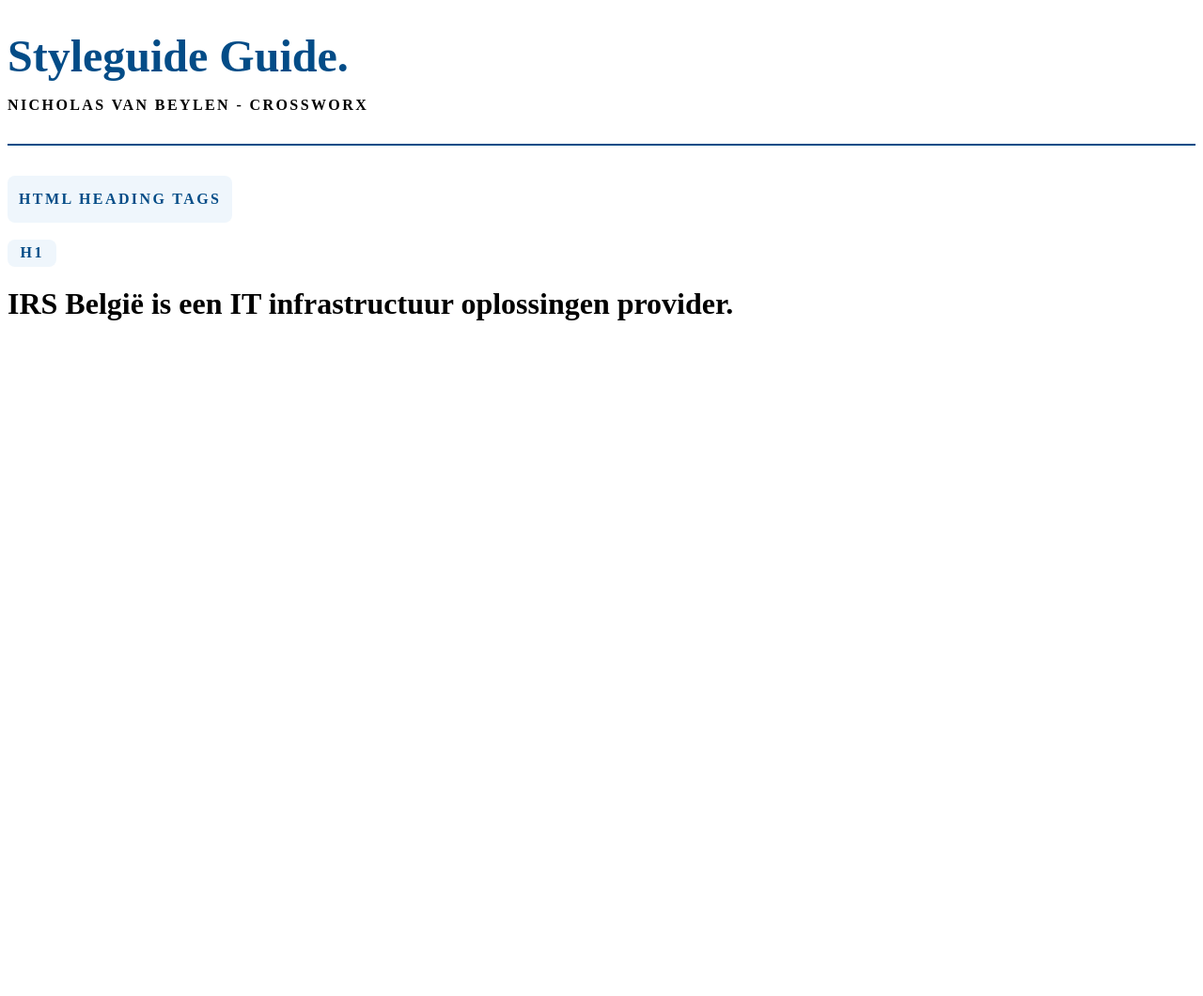
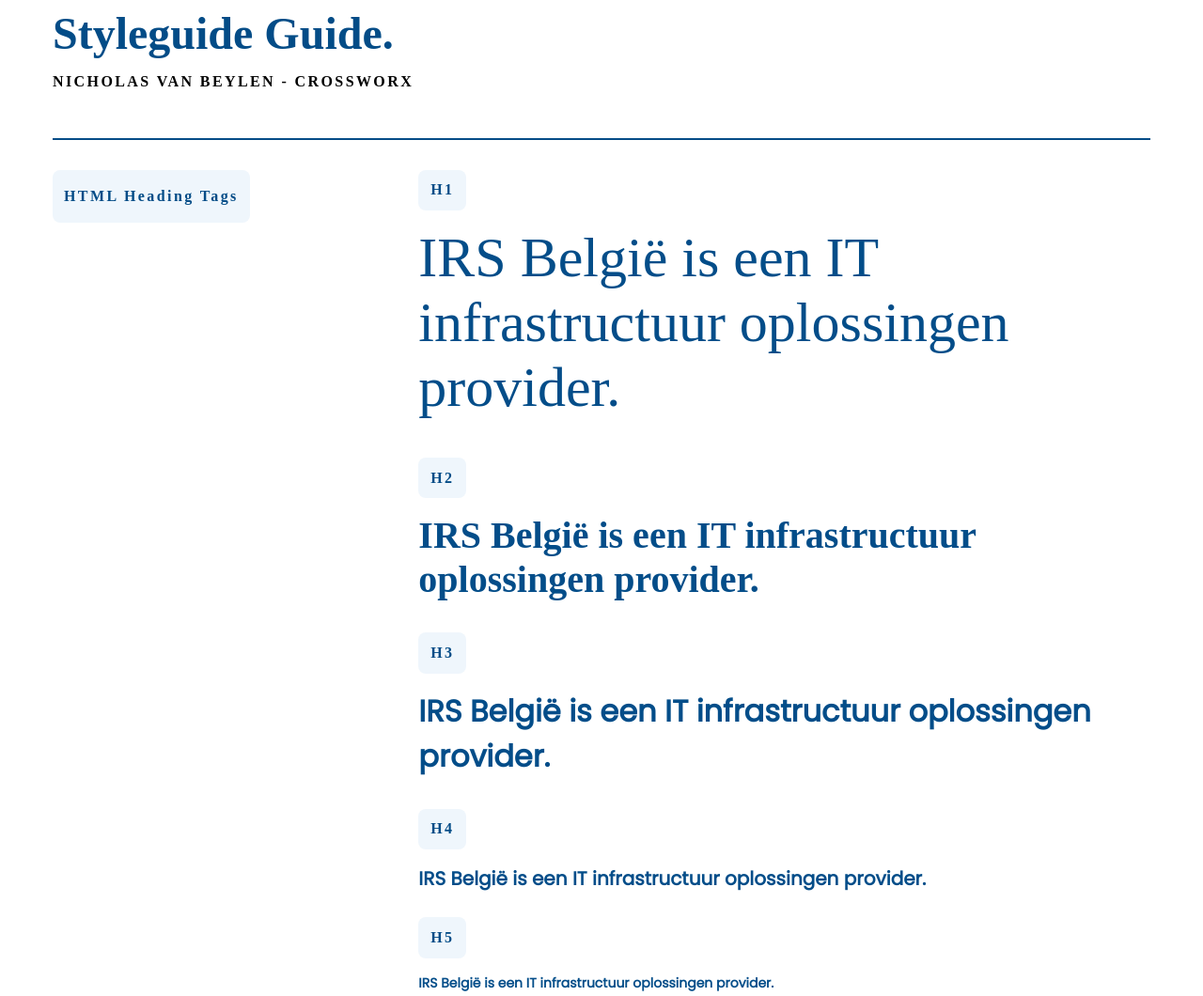
Before and after one commit to aidan-rypens/CWX.IRS.Website, a Gatsby site: page /styleguide in a window 1280 px wide. Shown: the top 1060 px of the page at 94% size. Before the commit the page ends 800 px from the top, so only its background shows below. Built offline with nearby package versions, Linux system fonts and the light colour scheme; Gatsby itself is replaced by a stand-in of ours.

Commit message:
Added basic layout + specific IRS layout

```diff
--- /dev/null
+++ b/gatsby-browser.ts
@@ -0,0 +1,3 @@
+import "@fontsource/poppins";
+import "./src/fonts/fonts.css";
+import "./src/components/layout/irs/layout.css";
--- a/src/components/layout.css
+++ /dev/null
@@ -1,11 +0,0 @@
-html {
-  font-family: Articulat CF;
-  font-display: swap;
-}
-
-h1 {
-  color: #034d89;
-  font-family: Articulat CF;
-  font-weight: normal;
-  font-size: 3rem;
-}
--- /dev/null
+++ b/src/components/layout/Column.tsx
@@ -0,0 +1,39 @@
+import { css } from "@emotion/react";
+import styled from "@emotion/styled";
+import React, { ComponentPropsWithoutRef } from "react";
+
+import { Breakpoints } from "../../types";
+import { forBreakpoints } from "./../../utils/forBreakpoints";
+
+type Props<T> = {
+  as?: T;
+  breakpoints: Breakpoints<number | [number, number]>;
+};
+
+export function Column<T extends keyof JSX.IntrinsicElements>(
+  props: Props<T> & ComponentPropsWithoutRef<T>
+) {
+  return <StyledColumn {...(props as any)} />;
+}
+
+const StyledColumn = styled.div<Props<unknown>>`
+  position: relative;
+  flex: 0 0 100%;
+  flex-direction: column;
+  ${(props) =>
+    forBreakpoints(props.breakpoints, (value) => {
+      const [size, order] = typeof value === "number" ? [value, 0] : value;
+      const width = (100 / 12) * size;
+
+      return width
+        ? css`
+            display: flex;
+            flex-basis: ${width}%;
+            order: ${order};
+          `
+        : css`
+            display: none;
+            order: ${order};
+          `;
+    })};
+`;
--- /dev/null
+++ b/src/components/layout/Container.tsx
@@ -0,0 +1,61 @@
+import { css } from "@emotion/react";
+import styled from "@emotion/styled";
+import React, { ComponentPropsWithoutRef } from "react";
+
+import { breakpoints } from "../../constants";
+import { Breakpoints } from "../../types";
+import { forBreakpoints } from "../../utils/forBreakpoints";
+
+type Props<T> = {
+  as?: T;
+  edges?: Breakpoints<string | [string, string]>;
+};
+
+export function Container<T extends keyof JSX.IntrinsicElements>(
+  props: Props<T> & ComponentPropsWithoutRef<T>
+) {
+  return <StyledContainer {...(props as any)} />;
+}
+
+const StyledContainer = styled.div<Props<unknown>>`
+  display: flex;
+  flex-direction: column;
+  margin: 0 auto;
+  padding: 0 1rem;
+  ${(props) =>
+    props.edges &&
+    css`
+      position: relative;
+      &::before,
+      &::after {
+        content: "";
+        position: absolute;
+        display: block;
+        top: 0;
+        width: calc((100vw - 100%) / 2 + 1rem + 1px);
+        height: 100%;
+        z-index: -1;
+      }
+      ${forBreakpoints(props.edges, (value) => {
+        const [before, after] =
+          typeof value === "string" ? [value, value] : value;
+
+        return css`
+          &::before {
+            left: calc((100vw - 100%) / -2);
+            background-color: ${before};
+          }
+          &::after {
+            right: calc((100vw - 100%) / -2);
+            background-color: ${after};
+          }
+        `;
+      })};
+    `};
+  ${forBreakpoints(
+    breakpoints,
+    (value) => css`
+      width: calc(${value ? `${value - 1}rem` : "100%"} - 1rem);
+    `
+  )};
+`;
--- /dev/null
+++ b/src/components/layout/Row.tsx
@@ -0,0 +1,34 @@
+import { css } from "@emotion/react";
+import styled from "@emotion/styled";
+import React, { ComponentPropsWithoutRef } from "react";
+
+import { Breakpoints } from "../../types";
+import { forBreakpoints } from "../../utils/forBreakpoints";
+
+type Props<T> = {
+  as?: T;
+  spacing?: Breakpoints<number | [number, number]>;
+};
+
+export function Row<T extends keyof JSX.IntrinsicElements>(
+  props: Props<T> & ComponentPropsWithoutRef<T>
+) {
+  return <StyledRow {...(props as any)} />;
+}
+
+const StyledRow = styled.div<Props<unknown>>`
+  display: flex;
+  flex-wrap: wrap;
+  ${(props) =>
+    props.spacing &&
+    forBreakpoints(props.spacing, (value) => {
+      const [x, y] = typeof value === "number" ? [value, value] : value;
+
+      return css`
+        margin: -${y / 2}rem -${x / 2}rem;
+        & > * {
+          padding: ${y / 2}rem ${x / 2}rem;
+        }
+      `;
+    })};
+`;
--- a/src/components/Layout.tsx
+++ b/src/components/layout/irs/Layout.tsx
@@ -1,6 +1,4 @@
 import React from "react";
-import "./layout.css";
-import "./../fonts/fonts.css";
 
 type Props = {
   children?: JSX.Element[] | JSX.Element;
--- /dev/null
+++ b/src/components/layout/irs/Text.tsx
@@ -0,0 +1,35 @@
+import React, { ComponentPropsWithoutRef } from "react";
+import styled from "@emotion/styled";
+import { Text as TextType } from "../../../types";
+import { css, SerializedStyles } from "@emotion/react";
+
+type Props = {
+  as: TextType;
+};
+
+export function Text(props: Props & ComponentPropsWithoutRef<"p">) {
+  return <StyledText {...(props as any)} />;
+}
+
+const texts: Record<TextType, SerializedStyles> = {
+  "text-small": css`
+    font-size: 1.14rem;
+  `,
+  "text-medium": css`
+    font-size: 0.8rem;
+  `,
+  "text-large": css`
+    font-size: 1.5rem;
+  `,
+  "text-xlarge": css`
+    font-size: 2rem;
+  `,
+};
+
+const StyledText = styled.span<Props>`
+  position: relative;
+  color: black;
+  text-align: left;
+  font-weight: bold;
+  ${(props) => texts[props.as as TextType]};
+`;
--- /dev/null
+++ b/src/components/layout/irs/layout.css
@@ -0,0 +1,60 @@
+html {
+  font-family: Articulat CF;
+  font-display: swap;
+}
+
+h1,
+h2,
+h3,
+h4,
+h5,
+h6 {
+  color: #034d89;
+  margin-top: 0;
+}
+
+h1 {
+  font-family: Articulat CF;
+  font-weight: normal;
+  font-size: 3.75rem;
+  color: #034d89;
+}
+
+h2 {
+  font-weight: 700;
+  font-size: 2.5rem;
+}
+
+h3 {
+  font-family: Poppins;
+  font-size: 2rem;
+}
+
+h4 {
+  font-family: Poppins;
+  font-size: 1.25rem;
+}
+
+h5 {
+  font-family: Poppins;
+  font-size: 0.875rem;
+}
+
+h6 {
+  font-family: Poppins;
+  font-size: 0.75rem;
+}
+
+p {
+  margin-top: 0;
+  font-size: 1rem;
+  letter-spacing: 0.02rem;
+  line-height: 1.5rem;
+  font-weight: 300;
+}
+
+a {
+  font-size: 1rem;
+  font-weight: 600;
+  color: #1d1d1d;
+}
--- /dev/null
+++ b/src/constants.ts
@@ -0,0 +1,8 @@
+import { Breakpoint } from "./types";
+
+export const breakpoints: Record<Breakpoint, number> = {
+  phone: 0,
+  tablet: 37.5,
+  laptop: 56.25,
+  desktop: 75,
+};
--- a/src/fonts/fonts.css
+++ b/src/fonts/fonts.css
@@ -2,6 +2,7 @@
   font-family: Articulat CF, sans-serif;
   font-weight: 100;
   font-style: normal;
+  font-display: swap;
   src: url("./ArticulatCF/ArticulatCF-Thin.woff2") format("woff2");
 }
 
@@ -9,6 +10,7 @@
   font-family: Articulat CF, sans-serif;
   font-weight: 200;
   font-style: normal;
+  font-display: swap;
   src: url("./ArticulatCF/ArticulatCF-ExtraLight.woff2") format("woff2");
 }
 
@@ -16,6 +18,7 @@
   font-family: Articulat CF, sans-serif;
   font-weight: 300;
   font-style: normal;
+  font-display: swap;
   src: url("./ArticulatCF/ArticulatCF-Light.woff2") format("woff2");
 }
 
@@ -23,6 +26,7 @@
   font-family: Articulat CF, sans-serif;
   font-weight: 400;
   font-style: normal;
+  font-display: swap;
   src: url("./ArticulatCF/ArticulatCF-Normal.woff2") format("woff2");
 }
 
@@ -30,6 +34,7 @@
   font-family: Articulat CF, sans-serif;
   font-weight: 500;
   font-style: normal;
+  font-display: swap;
   src: url("./ArticulatCF/ArticulatCF-Normal.woff2") format("woff2");
 }
 
@@ -37,6 +42,7 @@
   font-family: Articulat CF, sans-serif;
   font-weight: 700;
   font-style: normal;
+  font-display: swap;
   src: url("./ArticulatCF/ArticulatCF-DemiBold.woff2") format("woff2");
 }
 
@@ -44,6 +50,7 @@
   font-family: Articulat CF, sans-serif;
   font-weight: 800;
   font-style: normal;
+  font-display: swap;
   src: url("./ArticulatCF/ArticulatCF-Bold.woff2") format("woff2");
 }
 
@@ -51,6 +58,7 @@
   font-family: Articulat CF, sans-serif;
   font-weight: 900;
   font-style: normal;
+  font-display: swap;
   src: url("./ArticulatCF/ArticulatCF-ExtraBold.woff2") format("woff2");
 }
 
@@ -58,5 +66,6 @@
   font-family: Articulat CF Heavy, sans-serif;
   font-weight: 900;
   font-style: normal;
+  font-display: swap;
   src: url("./ArticulatCF/ArticulatCF-Heavy.woff2") format("woff2");
 }
--- a/src/gatsby-browser.ts
+++ /dev/null
@@ -1 +0,0 @@
-import "@fontsource/poppins";
--- a/src/pages/styleguide.tsx
+++ b/src/pages/styleguide.tsx
@@ -1,18 +1,90 @@
 import styled from "@emotion/styled";
 import React from "react";
+import { Column } from "../components/layout/Column";
+import { Container } from "../components/layout/Container";
+import { Text } from "../components/layout/irs/Text";
+import { Row } from "../components/layout/Row";
 
 export default function Styleguide() {
   return (
-    <>
+    <Container>
       <StyledHeading>Styleguide Guide.</StyledHeading>
       <StyledSub>Nicholas Van Beylen - Crossworx</StyledSub>
       <StyledDivider />
-      <StyledItemTitle>HTML Heading Tags</StyledItemTitle>
-      <br />
-      <br />
-      <StyledSubItemTitle>H1</StyledSubItemTitle>
-      <h1>IRS België is een IT infrastructuur oplossingen provider.</h1>
-    </>
+      <StyledRow>
+        <Column breakpoints={{ phone: 4 }}>
+          <StyledItemTitle>HTML Heading Tags</StyledItemTitle>
+        </Column>
+        <Column breakpoints={{ phone: 8 }}>
+          <StyledSubItemTitle>H1</StyledSubItemTitle>
+          <h1>IRS België is een IT infrastructuur oplossingen provider.</h1>
+          <StyledSubItemTitle>H2</StyledSubItemTitle>
+          <h2>IRS België is een IT infrastructuur oplossingen provider.</h2>
+          <StyledSubItemTitle>H3</StyledSubItemTitle>
+          <h3>IRS België is een IT infrastructuur oplossingen provider.</h3>
+          <StyledSubItemTitle>H4</StyledSubItemTitle>
+          <h4>IRS België is een IT infrastructuur oplossingen provider.</h4>
+          <StyledSubItemTitle>H5</StyledSubItemTitle>
+          <h5>IRS België is een IT infrastructuur oplossingen provider.</h5>
+          <StyledSubItemTitle>H6</StyledSubItemTitle>
+          <h6>IRS België is een IT infrastructuur oplossingen provider.</h6>
+        </Column>
+      </StyledRow>
+      <StyledRow>
+        <Column breakpoints={{ phone: 4 }}>
+          <StyledItemTitle>Other html tags</StyledItemTitle>
+        </Column>
+        <Column breakpoints={{ phone: 8 }}>
+          <StyledSubtileDivider />
+          <StyledSubItemTitle>paragraph</StyledSubItemTitle>
+          <StyledP>
+            In presentations, you often require 'dummy text' to fill out the
+            places where actual text will go once the money men buy it from some
+            other overpriced consultant. Historically, this dummy text is a
+            block of fake latin boilerplate that begins with 'Lorem Ipsum'. It
+            fills up the space with sentences and paragraphs, but it's been used
+            so long by so many that - like banner ads and tv commercials -
+            people just gloss over it without paying any attention to the
+            contents. Herein lies your opportunity to subvert the timeless
+            standard.
+          </StyledP>
+          <StyledSubItemTitle>links</StyledSubItemTitle>
+          <a href="https://crossworx.be">Text link</a>
+        </Column>
+      </StyledRow>
+      <StyledRow>
+        <Column breakpoints={{ phone: 4 }}>
+          <StyledItemTitle>Testimonials</StyledItemTitle>
+        </Column>
+        <Column breakpoints={{ phone: 8 }}>
+          <StyledSubtileDivider />
+          <StyledSubItemTitle>.text-testimonials</StyledSubItemTitle>
+          <StyledTestimonials>
+            In presentations, you often require 'dummy text' to fill out the
+            places where actual text will go once the money men buy it from some
+            other overpriced consultant. Historically, this dummy text is a
+            block of fake latin boilerplate that begins with 'Lorem Ipsum'. It
+            fills up the space with sentences and paragraphs, but it's been used
+            so long by so many that - like banner ads and tv commercials -
+            people just gloss over it without paying any attention to the
+            contents. Herein lies your opportunity to subvert the timeless
+            standard.
+          </StyledTestimonials>
+        </Column>
+      </StyledRow>
+      <StyledRow>
+        <Column breakpoints={{ phone: 4 }}>
+          <StyledItemTitle>Text sizes</StyledItemTitle>
+        </Column>
+        <Column breakpoints={{ phone: 8 }}>
+          <StyledSubtileDivider />
+          <StyledSubItemTitle>.text-xlarge</StyledSubItemTitle>
+          <Text as="text-xlarge">
+            Fusce arcu ligula, dictum eget velit ac, aliquet fermentum turpis.
+          </Text>
+        </Column>
+      </StyledRow>
+    </Container>
   );
 }
 
@@ -20,7 +92,7 @@
   font-size: 3rem;
   font-weight: bold;
   color: #034c87;
-  margin-bottom: 0rem;
+  margin-bottom: 0.75rem;
 `;
 
 const StyledSub = styled.p`
@@ -37,17 +109,36 @@
   margin: 2rem 0;
 `;
 
-const StyledItemTitle = styled.div`
-  display: inline-block;
+const StyledSubtileDivider = styled.div`
+  background: #eff6fc;
+  width: calc(100% - 3rem);
+  height: 0.1rem;
+  margin: 1rem 0 3rem 3rem;
+`;
+
+const StyledItemTitle = styled.p`
+  width: fit-content;
   padding: 1rem 0.75rem;
   border-radius: 0.5rem;
   background: #eff6fc;
-  text-transform: uppercase;
-  font-weight: bold;
+  font-weight: 900;
   letter-spacing: 0.15rem;
   color: #034c87;
 `;
 
 const StyledSubItemTitle = styled(StyledItemTitle)`
-  padding: 0.35rem 0.85rem;
+  padding: 0.6rem 0.8rem;
 `;
+
+const StyledRow = styled(Row)`
+  margin-bottom: 4rem;
+`;
+
+const StyledP = styled.p`
+  margin-bottom: 4rem;
+`;
+
+const StyledTestimonials = styled.p`
+  font-size: 1.14rem;
+  font-weight: 700;
+`;
--- /dev/null
+++ b/src/types.ts
@@ -0,0 +1,5 @@
+export type Breakpoint = "phone" | "tablet" | "laptop" | "desktop";
+
+export type Breakpoints<T> = Partial<Record<Breakpoint, T>>;
+
+export type Text = "text-small" | "text-medium" | "text-large" | "text-xlarge";
--- /dev/null
+++ b/src/utils/forBreakpoint.ts
@@ -0,0 +1,15 @@
+import { css, SerializedStyles } from "@emotion/react";
+import { breakpoints } from "../constants";
+import { Breakpoint } from "../types";
+
+export function forBreakpoint(breakpoint: Breakpoint, style: SerializedStyles) {
+  if (breakpoint === "phone") {
+    return style;
+  }
+
+  return css`
+    @media (min-width: ${breakpoints[breakpoint]}rem) {
+      ${style};
+    }
+  `;
+}
--- /dev/null
+++ b/src/utils/forBreakpoints.ts
@@ -0,0 +1,28 @@
+import { css, SerializedStyles } from "@emotion/react";
+import { Breakpoint, Breakpoints } from "../types";
+import { forBreakpoint } from "./forBreakpoint";
+
+export function forBreakpoints<T>(
+  breakpoints: Breakpoints<T>,
+  getStyle: (value: T, breakpoint: Breakpoint) => SerializedStyles
+) {
+  let result: SerializedStyles | undefined;
+
+  for (const key in breakpoints) {
+    if (!breakpoints.hasOwnProperty(key)) {
+      continue;
+    }
+
+    const breakpoint = key as Breakpoint;
+    const value = breakpoints[breakpoint];
+
+    if (value !== undefined) {
+      result = css`
+        ${result};
+        ${forBreakpoint(breakpoint, getStyle(value, breakpoint))};
+      `;
+    }
+  }
+
+  return result;
+}
```
Also changed, not shown: src/pages/index.tsx (+5 -6 lines), tsconfig.json (+19 -10 lines).
